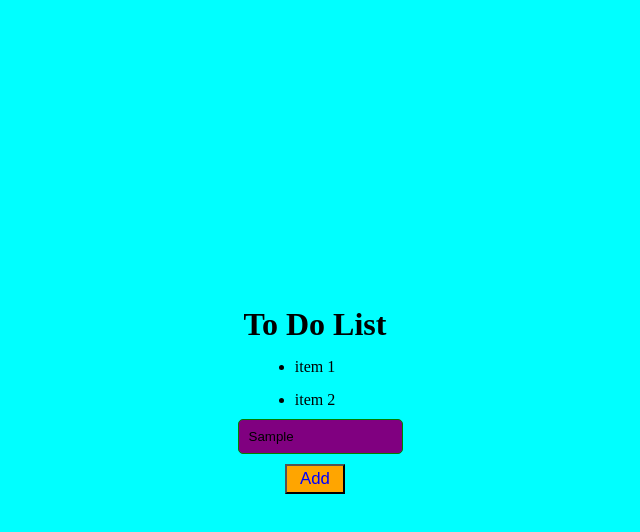
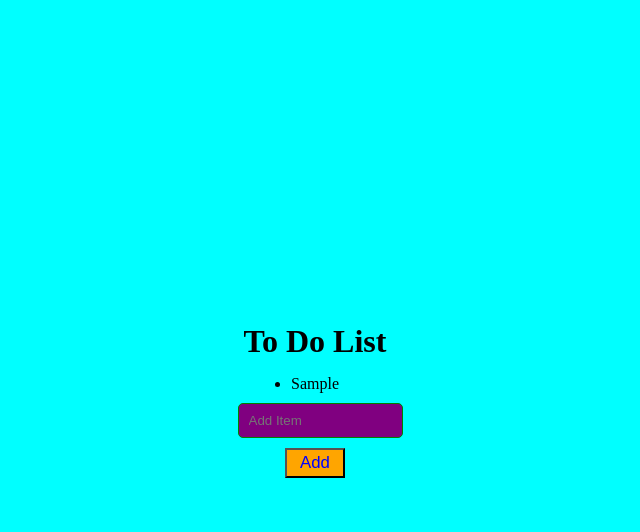
Before and after one commit to AveryNewhart/track-your-time, a React (Vite) app: page / in a window 1280 px wide. Both pictures are taken after typing "Sample" into the empty fields and a click on the button "Add". Shown: the top 532 px of the page, without its empty margins (325-965 px from the left). Built offline with nearby package versions, Linux system fonts and the light colour scheme.

Commit message:
deletes as soon as you click it

```diff
--- a/src/App.tsx
+++ b/src/App.tsx
@@ -1,4 +1,4 @@
-import React from "react"
+
 import { ToDoList } from "./pages/ToDoList";
 
 function App() {
--- a/src/pages/ToDoList.tsx
+++ b/src/pages/ToDoList.tsx
@@ -1,15 +1,67 @@
-import React from 'react'
+import { useState, useEffect } from 'react';
 
-export const ToDoList = () => {
+interface Item {
+  id: number;
+  text: string;
+  completed: boolean;
+}
+
+export const ToDoList: React.FC = () => {
+  const [todos, setTodos] = useState<Item[]>([]);
+  const [input, setInput] = useState<string>('');
+
+  useEffect(() => {
+    const storedTodos = localStorage.getItem('todos');
+    if (storedTodos) {
+      const parsedTodos: Item[] = JSON.parse(storedTodos);
+      setTodos(parsedTodos);
+    }
+  }, []);
+
+  useEffect(() => {
+    localStorage.setItem('todos', JSON.stringify(todos));
+  }, [todos]);
+
+  const handleToggle = (id: number) => {
+    setTodos((prevTodos) =>
+      prevTodos.map((todo) => {
+        if (todo.id === id) {
+          return { ...todo, completed: !todo.completed };
+        }
+        return todo;
+      })
+    );
+  };
+
+  const handleClick = () => {
+    const newTodo: Item = { id: Date.now(), text: input, completed: false };
+    setTodos([...todos, newTodo]);
+    setInput('');
+  };
+
+  const persistedTodos = todos.filter((todo) => !todo.completed);
+
   return (
     <div className="main-container">
       <h1>To Do List</h1>
       <ul>
-        <li>item 1</li>
-        <li>item 2</li>
+        {persistedTodos.map((todo) => (
+          <li
+            key={todo.id}
+            onClick={() => handleToggle(todo.id)}
+            style={{ textDecoration: todo.completed ? 'line-through' : 'none' }}
+          >
+            {todo.text}
+          </li>
+        ))}
       </ul>
-      <input type="text" placeholder="Add Item" />
-      <button>Add</button>
+      <input
+        type="text"
+        placeholder="Add Item"
+        value={input}
+        onChange={(e) => setInput(e.currentTarget.value)}
+      />
+      <button onClick={handleClick}>Add</button>
     </div>
-  )
-}
+  );
+};
--- a/tsconfig.json
+++ b/tsconfig.json
@@ -7,8 +7,7 @@
     "skipLibCheck": true,
 
     /* Bundler mode */
-    "moduleResolution": "bundler",
-    "allowImportingTsExtensions": true,
+    "moduleResolution": "Node",
     "resolveJsonModule": true,
     "isolatedModules": true,
     "noEmit": true,
--- a/tsconfig.node.json
+++ b/tsconfig.node.json
@@ -3,7 +3,7 @@
     "composite": true,
     "skipLibCheck": true,
     "module": "ESNext",
-    "moduleResolution": "bundler",
+    "moduleResolution": "node",
     "allowSyntheticDefaultImports": true
   },
   "include": ["vite.config.ts"]
```
